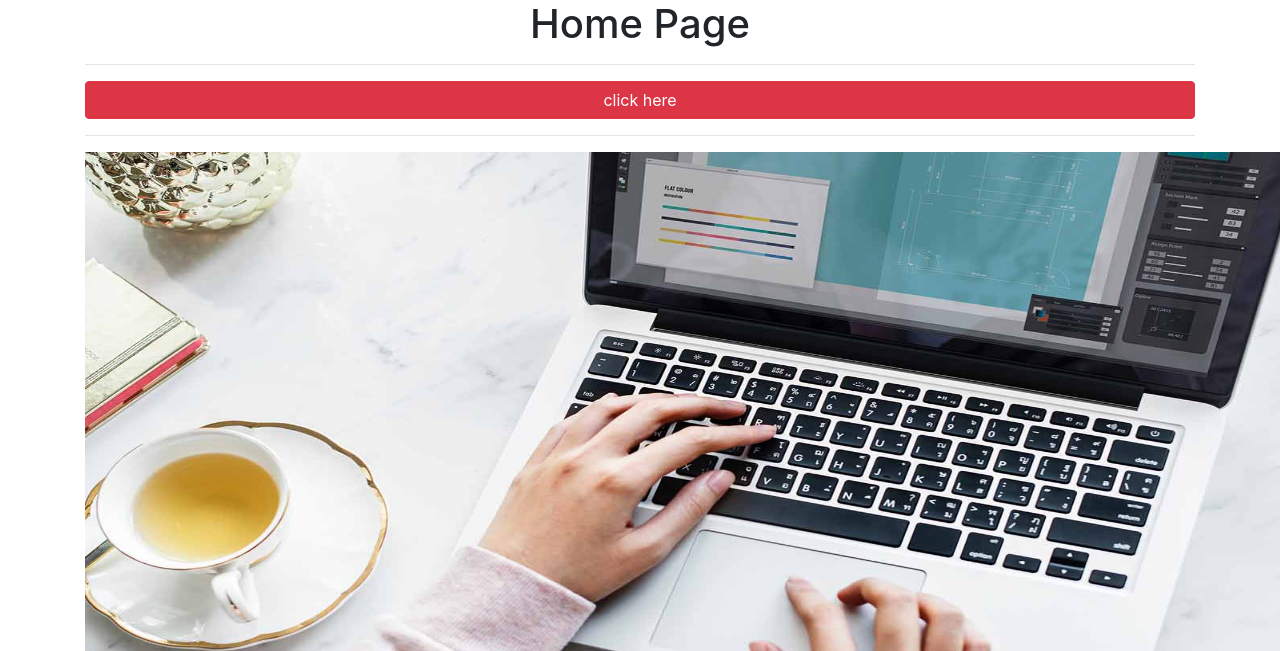
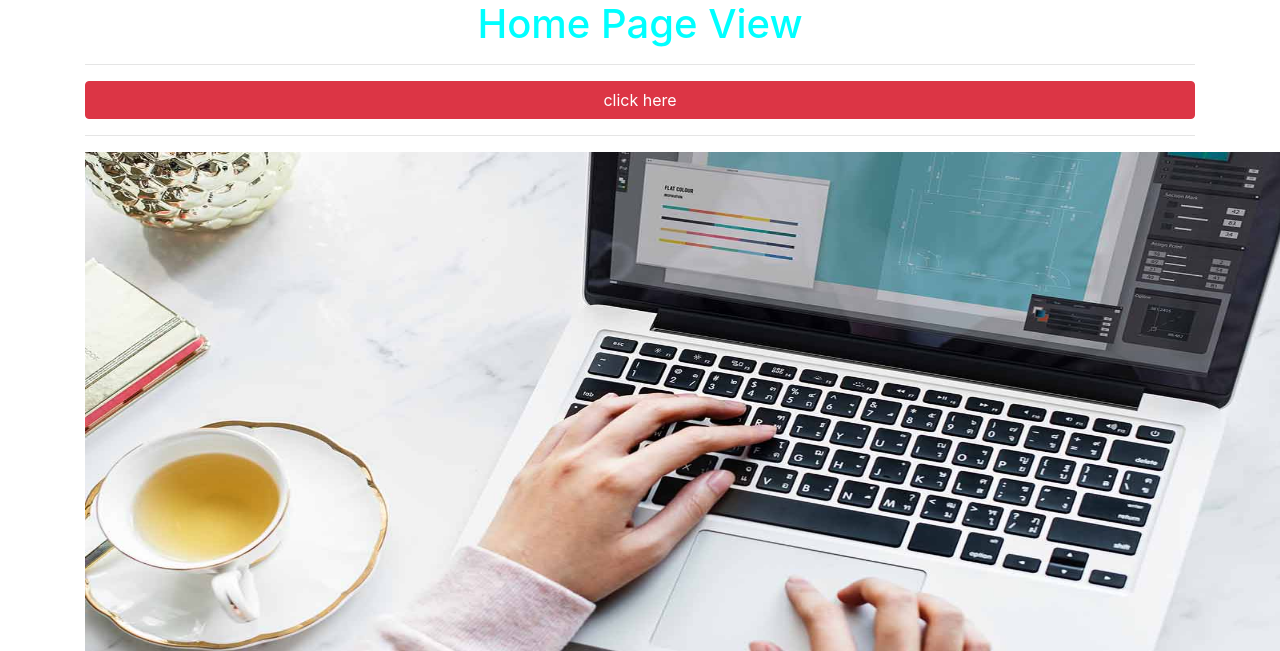
Before and after one commit to Malihashahi/Django, a Django app: page / in a window 1280 px wide. Shown: the top 651 px of the page. Run offline with Django 4.2, Linux system fonts and the light colour scheme.

Commit message:
add style.css static file

```diff
--- /dev/null
+++ b/blog_app/static/blog_app/css/style.css
@@ -0,0 +1,4 @@
+
+#test{
+  color: aqua;
+}
--- a/blog_app/templates/blog_app/blog.html
+++ b/blog_app/templates/blog_app/blog.html
@@ -8,12 +8,12 @@
     <meta name="viewport" content="width=device-width, initial-scale=1.0">
     <title>Document</title>
     <link rel="stylesheet" href="https://cdn.jsdelivr.net/npm/bootstrap@4.6.0/dist/css/bootstrap.min.css" integrity="sha384-B0vP5xmATw1+K9KRQjQERJvTumQW0nPEzvF6L/Z6nronJ3oUOFUFpCjEUQouq2+l" crossorigin="anonymous">
-
+     <link rel="stylesheet" href="{% static 'blog_app/css/style.css' %}">
 </head>
 <body>
     <div class="container">
-        <h1 class="text text-center">
-             Home Page
+        <h1 id="test" class="text text-center">
+             Home Page  View
         </h1>
         <hr>
         <button class="btn btn-danger btn-block">
```
